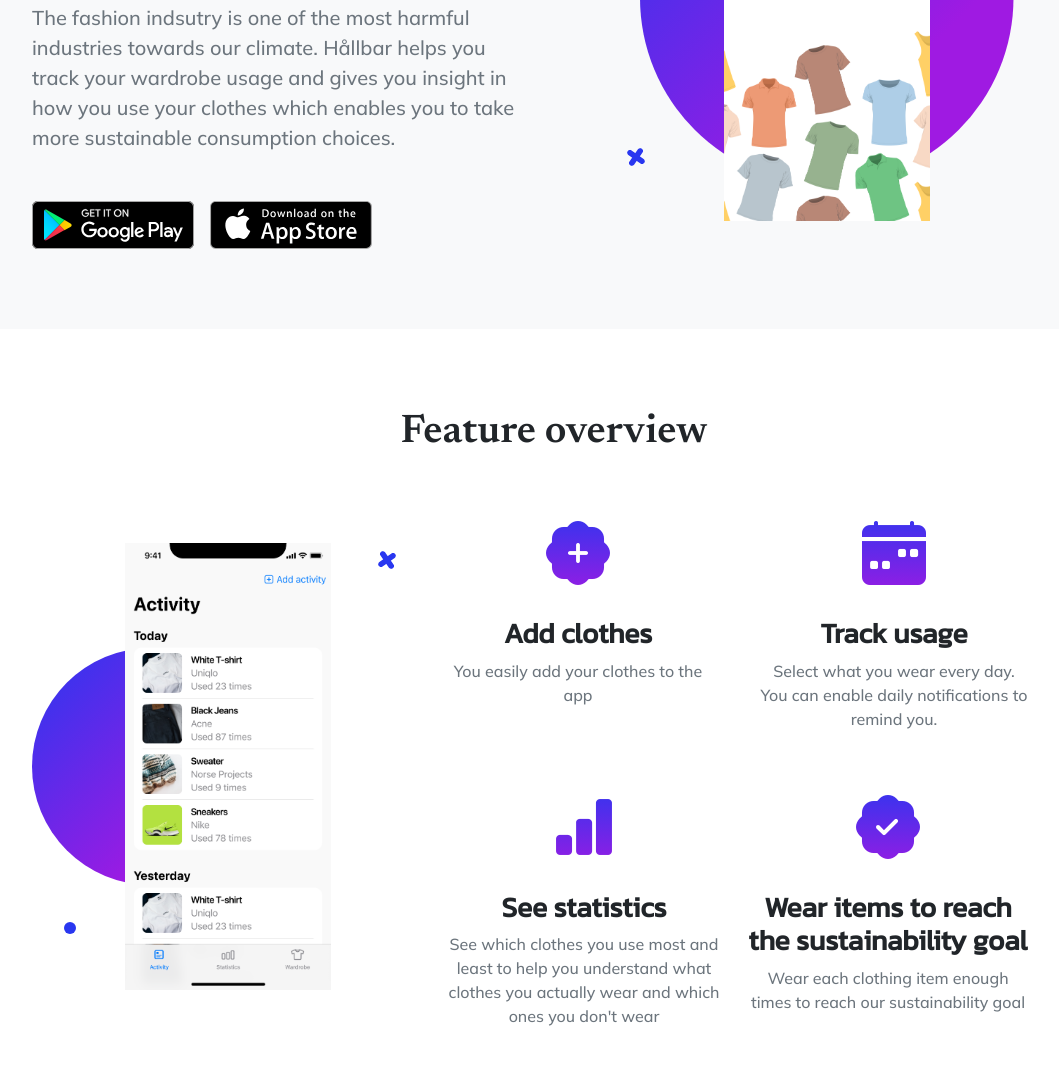
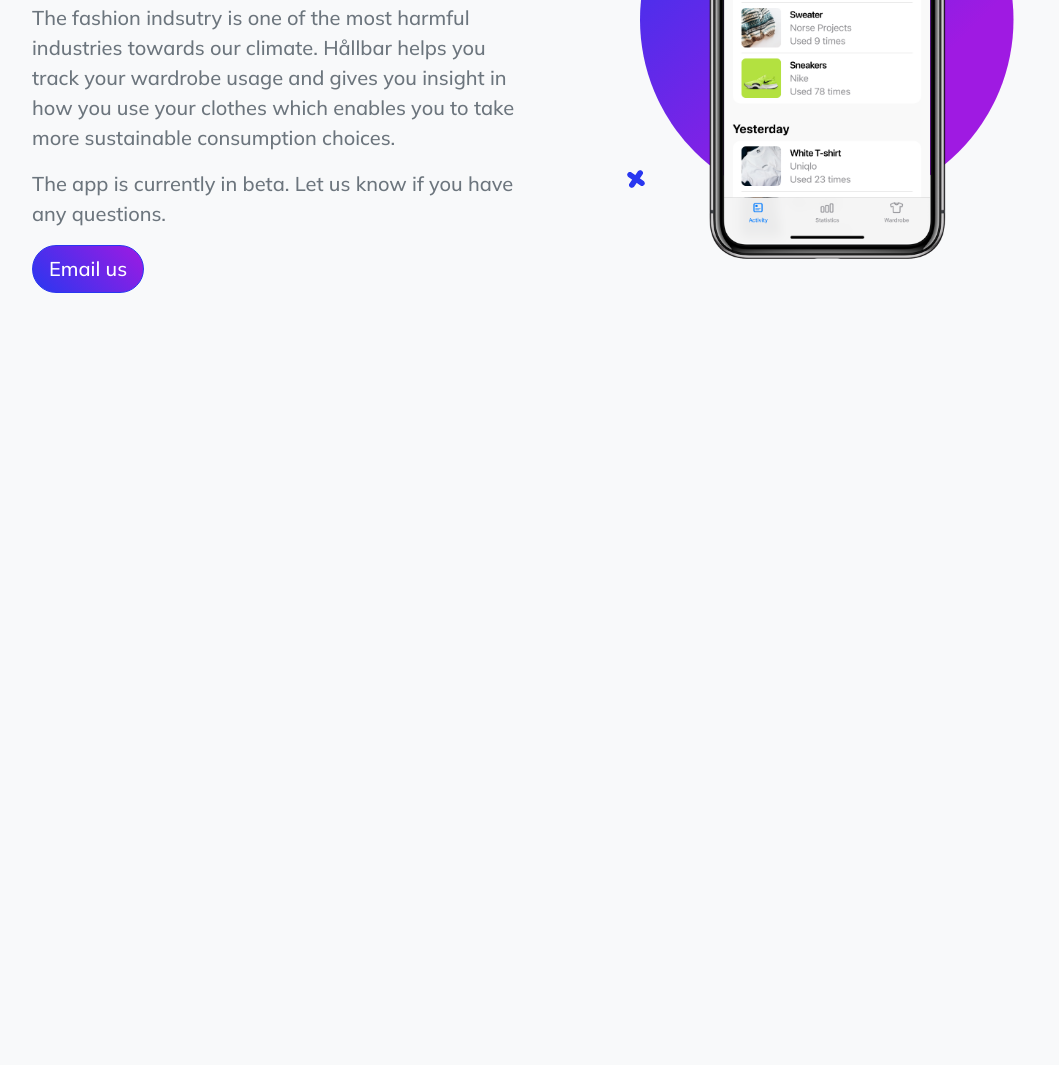
Before and after one commit to frystpingvin/hallbar-landing-page, a website: page src/pug/index.pug in a window 1280 px wide. Shown: the part 405-1470 px from the top of the page, without its empty margins (86-1145 px from the left). After the commit the page ends 800 px from the top, so only its background shows below. Drawn offline with nearby package versions, Linux system fonts and the light colour scheme; files that its build step writes are made by us from their sources; files whose address does not match are found by name.

Commit message:
Remove content (so it’s less to update)

```diff
--- a/src/js/scripts.js
+++ b/src/js/scripts.js
@@ -4,30 +4,8 @@
 
 window.addEventListener('DOMContentLoaded', event => {
 
-    // Activate Bootstrap scrollspy on the main nav element
-    const mainNav = document.body.querySelector('#mainNav');
-    if (mainNav) {
-        new bootstrap.ScrollSpy(document.body, {
-            target: '#mainNav',
-            offset: 74,
-        });
-    };
-
     // Activate tooltips
     const tooltipTriggerList = document.querySelectorAll('[data-bs-toggle="tooltip"]')
     const tooltipList = [...tooltipTriggerList].map(tooltipTriggerEl => new bootstrap.Tooltip(tooltipTriggerEl))
 
-    // Collapse responsive navbar when toggler is visible
-    const navbarToggler = document.body.querySelector('.navbar-toggler');
-    const responsiveNavItems = [].slice.call(
-        document.querySelectorAll('#navbarResponsive .nav-link')
-    );
-    responsiveNavItems.map(function (responsiveNavItem) {
-        responsiveNavItem.addEventListener('click', () => {
-            if (window.getComputedStyle(navbarToggler).display !== 'none') {
-                navbarToggler.click();
-            }
-        });
-    });
-
 });
--- a/src/pug/index.pug
+++ b/src/pug/index.pug
@@ -23,36 +23,19 @@
         // Core theme CSS (includes Bootstrap)
         link(href='css/styles.css', rel='stylesheet')
 
-    body#page-top
-
-        // Navigation
-        nav#mainNav.navbar.navbar-expand-lg.navbar-light.fixed-top.shadow-sm
-            .container.px-5
-                a.navbar-brand.fw-bold(href='#page-top') Hållbar
-                button.navbar-toggler(type='button', data-bs-toggle='collapse', data-bs-target='#navbarResponsive', aria-controls='navbarResponsive', aria-expanded='false', aria-label='Toggle navigation')
-                    | Menu
-                    i.bi-list
-                #navbarResponsive.collapse.navbar-collapse
-                    ul.navbar-nav.ms-auto.me-4.my-3.my-lg-0
-                        li.nav-item
-                            a.nav-link.me-lg-3(href='#features') Features
-                        li.nav-item
-                            a.nav-link.me-lg-3(href='mailto:contact@hallbar.app', data-bs-toggle='tooltip', title='contact@hallbar.app') Email us
+    body.bg-light
 
         // Mashead header
-        header.masthead
+        section.masthead
             .container.px-5
                 .row.gx-5.align-items-center
                     .col-lg-6
                         // Mashead text and app badges
                         .mb-5.mb-lg-0.text-center.text-lg-start
                             h1.display-1.lh-1.mb-3 Hållbar - wardrobe and outfit tracker
-                            p.lead.fw-normal.text-muted.mb-5 The fashion indsutry is one of the most harmful industries towards our climate. Hållbar helps you track your wardrobe usage and gives you insight in how you use your clothes which enables you to take more sustainable consumption choices.
-                            .d-flex.flex-column.flex-lg-row.align-items-center
-                                a.me-lg-3.mb-4.mb-lg-0(href='#!')
-                                    img.app-badge(src='assets/img/google-play-badge.svg', alt='...')
-                                a(href='#!')
-                                    img.app-badge(src='assets/img/app-store-badge.svg', alt='...')
+                            p.lead.fw-normal.text-muted.mb-3 The fashion indsutry is one of the most harmful industries towards our climate. Hållbar helps you track your wardrobe usage and gives you insight in how you use your clothes which enables you to take more sustainable consumption choices.
+                            p.lead.fw-normal.text-muted.mb-3 The app is currently in beta. Let us know if you have any questions.
+                            a.btn.btn-primary.btn-lg.bg-gradient-primary-to-secondary.rounded-pill(href='mailto:contact@hallbar.app', role='button', data-bs-toggle='tooltip', title='contact@hallbar.app') Email us
                     .col-lg-6
                         // Masthead device mockup feature
                         .masthead-device-mockup
@@ -66,57 +49,7 @@
                                         // * * This can be a video, image, or just about anything else.
                                         // * * Set the max width of your media to 100% and the height to
                                         // * * 100% like the demo example below.
-                                        img(src='assets/img/splash-screen.png', style='max-width: 100%; height: 100%;', alt='Image of the splash screen in the Hållbar app')
-
-        // App features section
-        section#features
-            .container.px-5
-                .row.gx-5.justify-content-center
-                    .col-xl-8
-                        .h2.fs-1.mb-5.text-center Feature overview
-                .row.gx-5.align-items-center
-                    .col-lg-8.order-lg-1.mb-5.mb-lg-0
-                        .container-fluid.px-5
-                            .row.gx-5
-                                .col-md-6.mb-5
-                                    // Feature item
-                                    .text-center
-                                        i.bi-patch-plus-fill.icon-feature.text-gradient.d-block.mb-3
-                                        h3.font-alt Add clothes
-                                        p.text-muted.mb-0 You easily add your clothes to the app
-                                .col-md-6.mb-5
-                                    // Feature item
-                                    .text-center
-                                        i.bi-calendar-week-fill.icon-feature.text-gradient.d-block.mb-3
-                                        h3.font-alt Track usage
-                                        p.text-muted.mb-0 Select what you wear every day. You can enable daily notifications to remind you.
-                            .row
-                                .col-md-6.mb-5.mb-md-0
-                                    // Feature item
-                                    .text-center
-                                        i.bi-bar-chart-fill.icon-feature.text-gradient.d-block.mb-3
-                                        h3.font-alt See statistics
-                                        p.text-muted.mb-0 See which clothes you use most and least to help you understand what clothes you actually wear and which ones you don't wear
-                                .col-md-6
-                                    // Feature item
-                                    .text-center
-                                        i.bi-patch-check-fill.icon-feature.text-gradient.d-block.mb-3
-                                        h3.font-alt Wear items to reach the sustainability goal
-                                        p.text-muted.mb-0 Wear each clothing item enough times to reach our sustainability goal
-                    .col-lg-4.order-lg-0
-                        // Features section device mockup
-                        .features-device-mockup
-                            include includes/gradient-circle
-                            include includes/shape-1
-                            include includes/shape-2
-                            .device-wrapper
-                                .device(data-device='iPhoneX', data-orientation='portrait', data-color='black')
-                                    .screen.bg-black
-                                        // PUT CONTENTS HERE:
-                                        // * * This can be a video, image, or just about anything else.
-                                        // * * Set the max width of your media to 100% and the height to
-                                        // * * 100% like the demo example below.
-                                        img(src='assets/img/activity.png', style='max-width: 100%; height: 100%;', alt='Image of the activity view in the Hållbar app')
+                                        img(src='assets/img/activity.png', style='max-width: 100%; height: 100%;', alt='Image of the splash screen in the Hållbar app')
 
 
         // Bootstrap core JS
```
Also changed, not shown: src/assets/img/portrait_black.png (added), src/assets/img/splash-screen.png (deleted).
